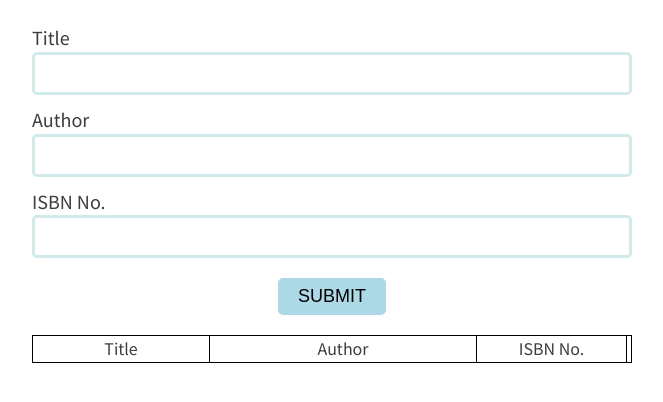
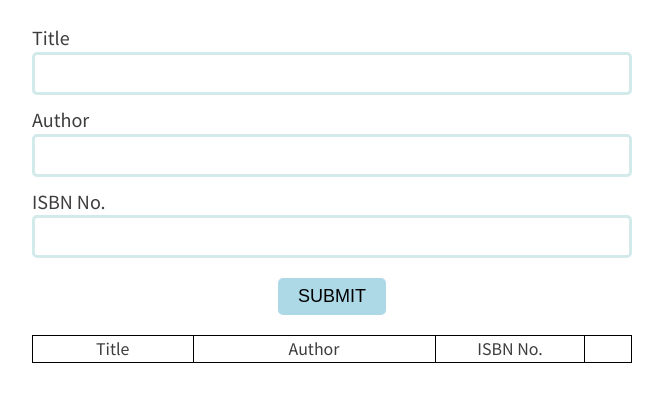
Before and after one commit to bibmode/BookList-App, a plain HTML site: page index.html in a window 1280 px wide. Shown: the part 82-484 px from the top of the page, without its empty margins (308-971 px from the left). Drawn offline with Linux system fonts and the light colour scheme.

Commit message:
add min width to table head

```diff
--- a/sass/_components.scss
+++ b/sass/_components.scss
@@ -49,9 +49,10 @@
     &--isbn {
       width: 25%;
     }
-  }
 
-  &__head {
+    &--delete {
+      min-width: 10px;
+    }
   }
 
   &__data {
```
Also changed, not shown: sass/main.css, 1 other file.
